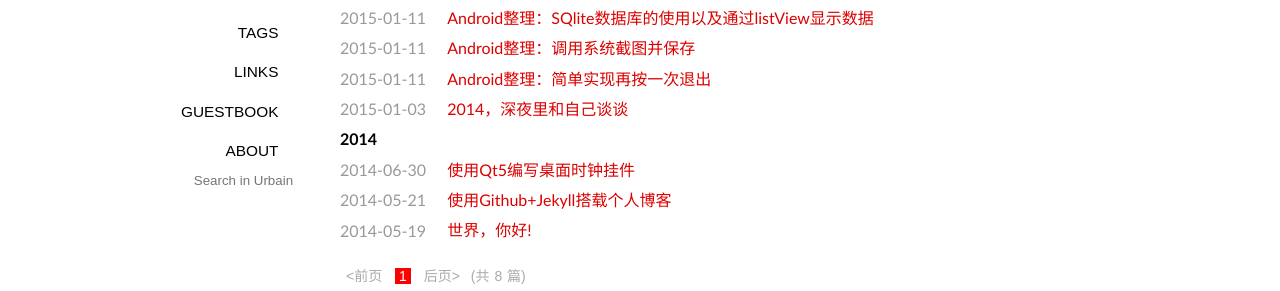
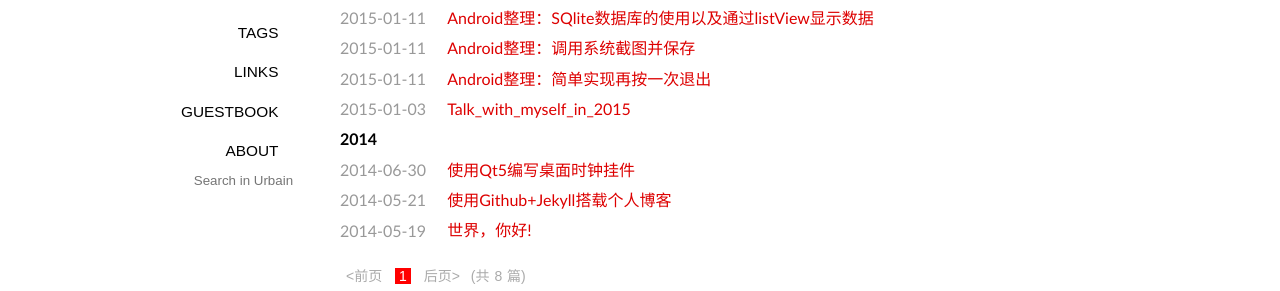
Before and after one commit to urururbain/urururbain.github.io, a Jekyll site: the page built from index.html, in a window 1280 px wide. Shown: the part 135-426 px from the top of the page. Built offline with Jekyll 4.4.1, drawn with Linux system fonts in a browser that asks for light colours; some web fonts are replaced; the list of posts is cut into pages by our own code; comment, search, counter and statistics services are not loaded.

Commit message:
Update 2015-01-03-Talk_with_myself_in_2015.markdown
test

```diff
--- a/_posts/2015-01-03-Talk_with_myself_in_2015.markdown
+++ b/_posts/2015-01-03-Talk_with_myself_in_2015.markdown
@@ -1,13 +1,4 @@
----
-author: Urbain
-layout: post
-title:  "2014，深夜里和自己谈谈"
-date: 2015-01-03 01:24:05
-categories: 日记
-comments: true
-tags: 心情
-thread: 4
----
+
 
 （刚关机时出了点问题，笔记本蓝屏了没有正常关掉。随便披一件衣服爬起来...）
 
```
